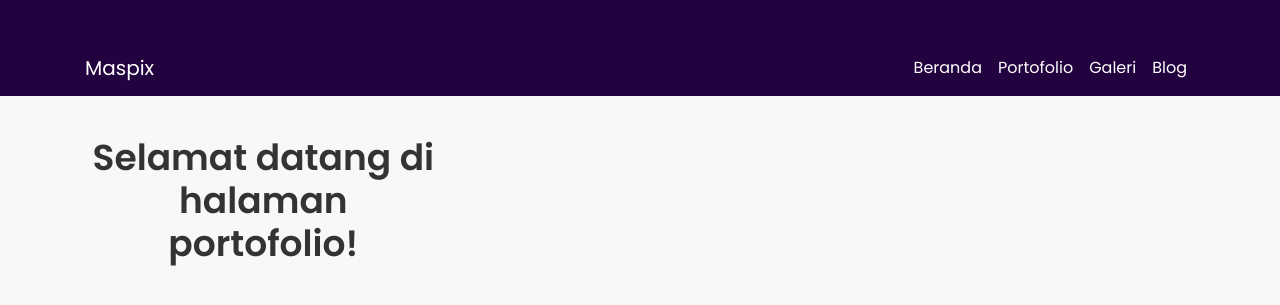
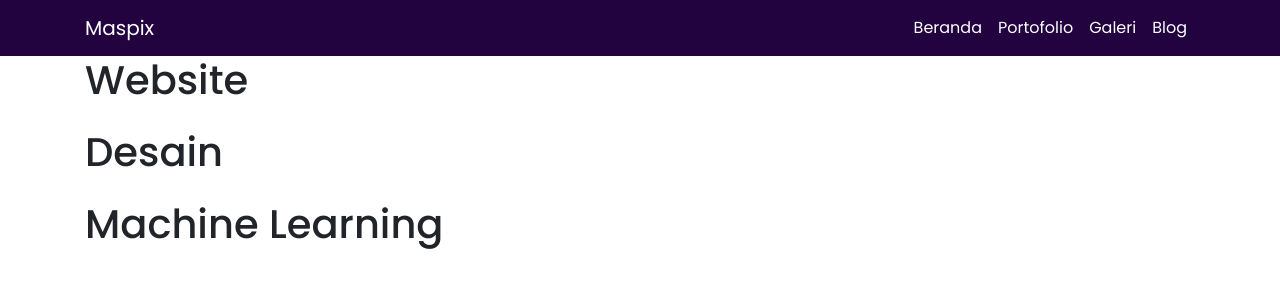
Before and after one commit to AgusPribadi/Maspix, a Django app: page /portfolio/ in a window 1280 px wide. Shown: the top 305 px of the page. Run offline with Django 4.2, Linux system fonts and the light colour scheme; data that the repository does not hold is empty; some libraries are stand-ins or nearby versions.

Commit message:
mengupdate fitur gallery dengan LightGallery, lalu bagi 3 section portfolio, dan perbaiki footer

```diff
--- a/aplikasi_maspix/static/aplikasi_maspix/css/portfolio.css
+++ b/aplikasi_maspix/static/aplikasi_maspix/css/portfolio.css
@@ -1,80 +1,7 @@
 body {
     font-family: "Poppins", sans-serif;
-    background-color: #f8f8f8;
-    color: #333;
-}
-
-.container {
-    margin-top: 40px;
-}
-
-h1 {
-    font-size: 36px;
-    font-weight: 600;
-    text-align: center;
-    margin-bottom: 30px;
-}
-
-.portfolio-item {
-    margin-bottom: 40px;
-}
-
-.portfolio-item h2 {
-    font-size: 24px;
-    font-weight: 500;
-    margin-bottom: 10px;
-}
-
-.portfolio-item p {
-    font-size: 16px;
-    line-height: 1.6;
-}
-
-.portfolio-item img {
-    width: 100%;
-    height: 200px; /* Atur ketinggian gambar sesuai kebutuhan */
-    object-fit: cover; /* Memastikan gambar sesuai dalam kotak elemen */
-    border-radius: 10px;
-    box-shadow: 0 2px 4px rgba(0, 0, 0, 0.1);
 }
 
 .card {
-    border: 1px solid #ddd;
-    border-radius: 10px;
-    box-shadow: 0 2px 4px rgba(0, 0, 0, 0.1);
-    transition: transform 0.2s ease-in-out;
+    max-width: 300px;
 }
-
-.card:hover {
-    transform: translateY(-5px);
-}
-
-.card-img-top {
-    border-top-left-radius: 10px;
-    border-top-right-radius: 10px;
-    height: 200px;
-    object-fit: cover;
-}
-
-.card-body {
-    padding: 20px;
-}
-
-.card-title {
-    font-size: 24px;
-    font-weight: 600;
-    margin-bottom: 10px;
-}
-
-.card-text {
-    font-size: 16px;
-    line-height: 1.6;
-    color: #666;
-}
-
-.container {
-    margin-top: 40px;
-    display: grid;
-    grid-template-columns: repeat(auto-fill, minmax(300px, 1fr));
-    gap: 20px;
-}
--- a/aplikasi_maspix/templates/aplikasi_maspix/footer.html
+++ b/aplikasi_maspix/templates/aplikasi_maspix/footer.html
@@ -65,7 +65,7 @@
         </a>
 
         <!-- Keterangan footer -->
-        <p>&copy; 2023 Maspix. All rights reserved.</p>
+        <p>&copy;2023 Maspix. All rights reserved.</p>
         <p>Contact: contact@maspix.com</p>
     </div>
 </footer>
--- a/aplikasi_maspix/templates/aplikasi_maspix/portfolio.html
+++ b/aplikasi_maspix/templates/aplikasi_maspix/portfolio.html
@@ -12,10 +12,13 @@
         <!-- Navbar -->
         {% include 'aplikasi_maspix/navbar.html' %}
 
+        <!-- Website Section -->
+        <section id="website">
             <div class="container">
-            <h1 class="mb-4">Selamat datang di halaman portofolio!</h1>
+                <h1 class="mb-4">Website</h1>
+                <!-- Add your website content here -->
                 <div class="row">
-                {% for portfolio in portfolios %}
+                    {% for portfolio in portfolios %} {% if portfolio.category == 'Website' %}
                     <div class="col-md-6 mb-4">
                         <div class="card h-100">
                             <img src="{{ portfolio.image.url }}" class="card-img-top" alt="{{ portfolio.title }}" />
@@ -25,9 +28,52 @@
                             </div>
                         </div>
                     </div>
-                {% endfor %}
+                    {% endif %} {% endfor %}
                 </div>
             </div>
+        </section>
+
+        <!-- Desain Section -->
+        <section id="desain">
+            <div class="container">
+                <h1 class="mb-4">Desain</h1>
+                <!-- Add your design content here -->
+                <div class="row">
+                    {% for portfolio in portfolios %} {% if portfolio.category == 'Desain' %}
+                    <div class="col-md-6 mb-4">
+                        <div class="card h-100">
+                            <img src="{{ portfolio.image.url }}" class="card-img-top" alt="{{ portfolio.title }}" />
+                            <div class="card-body">
+                                <h2 class="card-title">{{ portfolio.title }}</h2>
+                                <p class="card-text">{{ portfolio.description }}</p>
+                            </div>
+                        </div>
+                    </div>
+                    {% endif %} {% endfor %}
+                </div>
+            </div>
+        </section>
+
+        <!-- Machine Learning Section -->
+        <section id="machine-learning">
+            <div class="container">
+                <h1 class="mb-4">Machine Learning</h1>
+                <!-- Add your machine learning content here -->
+                <div class="row">
+                    {% for portfolio in portfolios %} {% if portfolio.category == 'Machine Learning' %}
+                    <div class="col-md-6 mb-4">
+                        <div class="card h-100">
+                            <img src="{{ portfolio.image.url }}" class="card-img-top" alt="{{ portfolio.title }}" />
+                            <div class="card-body">
+                                <h2 class="card-title">{{ portfolio.title }}</h2>
+                                <p class="card-text">{{ portfolio.description }}</p>
+                            </div>
+                        </div>
+                    </div>
+                    {% endif %} {% endfor %}
+                </div>
+            </div>
+        </section>
 
         <script src="https://code.jquery.com/jquery-3.5.1.slim.min.js"></script>
         <script src="https://cdn.jsdelivr.net/npm/@popperjs/core@2.9.1/dist/umd/popper.min.js"></script>
--- /dev/null
+++ b/package.json
@@ -0,0 +1,6 @@
+{
+  "dependencies": {
+    "lightgallery": "^2.7.1",
+    "lightgallery.js": "^1.4.0"
+  }
+}
```
Also changed, not shown: aplikasi_maspix/models.py (+7 -2 lines), aplikasi_maspix/static/aplikasi_maspix/css/gallery.css (+22 -5 lines), aplikasi_maspix/templates/aplikasi_maspix/gallery.html (+41 -9 lines), aplikasi_maspix/migrations/0003_portfolio_category.py (added), db.sqlite3, media/gallery_images/360037815_979870383139229_4591063819198586147_n.jpg (added), media/gallery_images/360087454_312384711133670_5517293940202951479_n.jpg (added), media/portfolio_images/359489312_298995809195269_4693922755553800420_n.jpg (added), media/portfolio_images/360087454_312384711133670_5517293940202951479_n.jpg (added), package-lock.json (added). Lines whose indentation alone changed are shown as unchanged.
